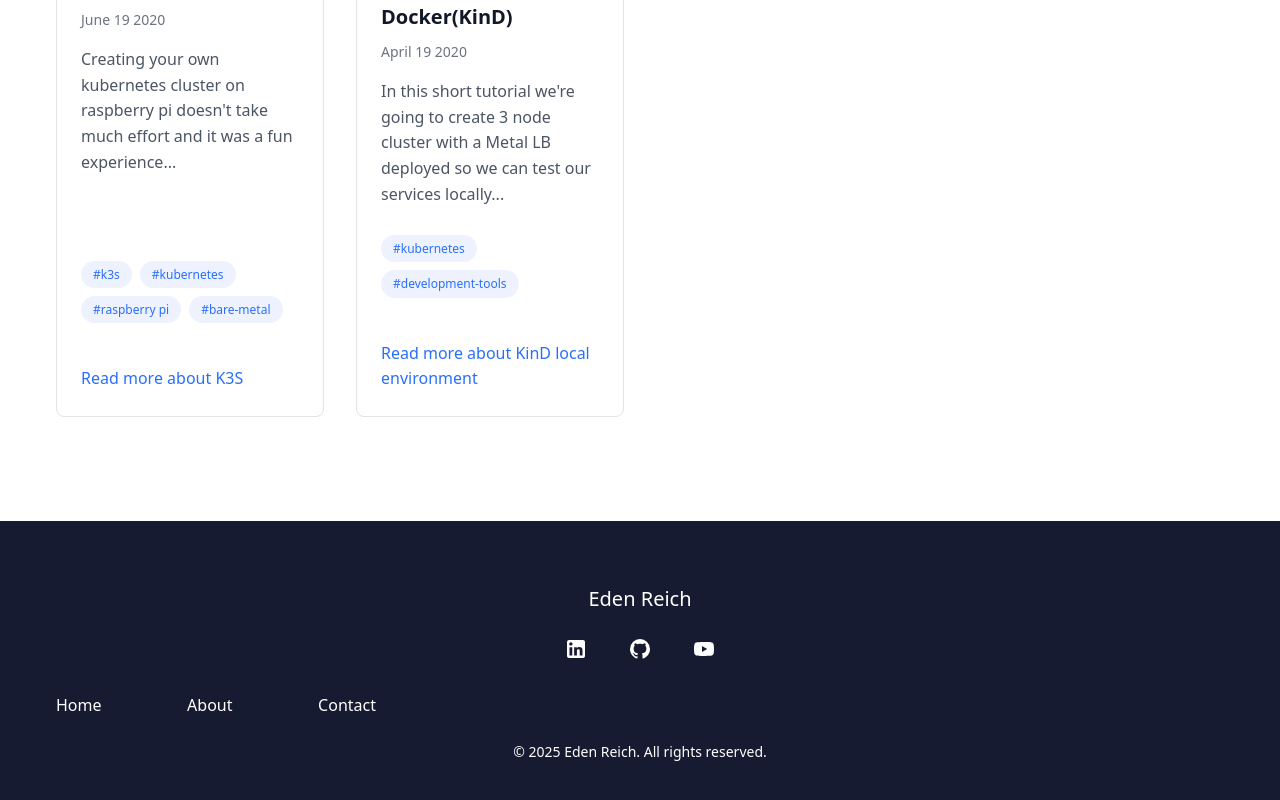
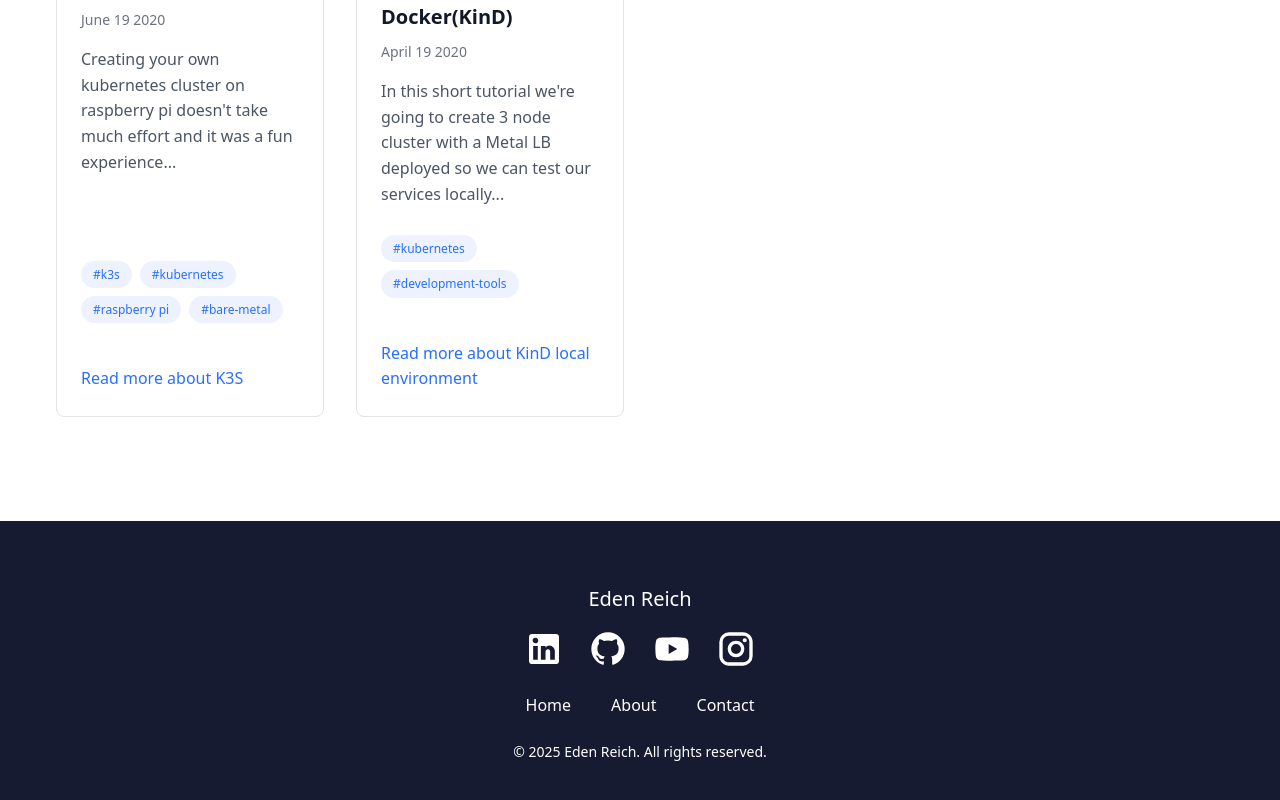
Before and after one commit to edenreich/engineering-blog, a Next.js app: page / in a window 1280 px wide. Shown: the part 3294-4094 px from the top of the page. Built offline with nearby package versions, Linux system fonts and the light colour scheme.

Commit message:
style: Update social media icons in Footer component for improved visibility and add Instagram link
Signed-off-by: Eden Reich <eden.reich@gmail.com>

```diff
--- a/components/Footer.tsx
+++ b/components/Footer.tsx
@@ -20,7 +20,7 @@ export default function Footer() {
               aria-label="LinkedIn"
               style={{ display: 'flex', width: '40px', height: '40px', justifyContent: 'center', alignItems: 'center' }}
             >
-              <svg xmlns="http://www.w3.org/2000/svg" viewBox="0 0 24 24" fill="currentColor" width="24" height="24">
+              <svg xmlns="http://www.w3.org/2000/svg" viewBox="0 0 24 24" fill="currentColor" width="40" height="40">
                 <path d="M19,3A2,2 0 0,1 21,5V19A2,2 0 0,1 19,21H5A2,2 0 0,1 3,19V5A2,2 0 0,1 5,3H19M18.5,18.5V13.2A3.26,3.26 0 0,0 15.24,9.94C14.39,9.94 13.4,10.46 12.92,11.24V10.13H10.13V18.5H12.92V13.57C12.92,12.8 13.54,12.17 14.31,12.17A1.4,1.4 0 0,1 15.71,13.57V18.5H18.5M6.88,8.56A1.68,1.68 0 0,0 8.56,6.88C8.56,5.95 7.81,5.19 6.88,5.19A1.69,1.69 0 0,0 5.19,6.88C5.19,7.81 5.95,8.56 6.88,8.56M8.27,18.5V10.13H5.5V18.5H8.27Z" />
               </svg>
             </Link>
@@ -32,7 +32,7 @@ export default function Footer() {
               aria-label="GitHub"
               style={{ display: 'flex', width: '40px', height: '40px', justifyContent: 'center', alignItems: 'center' }}
             >
-              <svg xmlns="http://www.w3.org/2000/svg" viewBox="0 0 24 24" fill="currentColor" width="24" height="24">
+              <svg xmlns="http://www.w3.org/2000/svg" viewBox="0 0 24 24" fill="currentColor" width="40" height="40">
                 <path d="M12,2A10,10 0 0,0 2,12C2,16.42 4.87,20.17 8.84,21.5C9.34,21.58 9.5,21.27 9.5,21C9.5,20.77 9.5,20.14 9.5,19.31C6.73,19.91 6.14,17.97 6.14,17.97C5.68,16.81 5.03,16.5 5.03,16.5C4.12,15.88 5.1,15.9 5.1,15.9C6.1,15.97 6.63,16.93 6.63,16.93C7.5,18.45 8.97,18 9.54,17.76C9.63,17.11 9.89,16.67 10.17,16.42C7.95,16.17 5.62,15.31 5.62,11.5C5.62,10.39 6,9.5 6.65,8.79C6.55,8.54 6.2,7.5 6.75,6.15C6.75,6.15 7.59,5.88 9.5,7.17C10.29,6.95 11.15,6.84 12,6.84C12.85,6.84 13.71,6.95 14.5,7.17C16.41,5.88 17.25,6.15 17.25,6.15C17.8,7.5 17.45,8.54 17.35,8.79C18,9.5 18.38,10.39 18.38,11.5C18.38,15.32 16.04,16.16 13.81,16.41C14.17,16.72 14.5,17.33 14.5,18.26C14.5,19.6 14.5,20.68 14.5,21C14.5,21.27 14.66,21.59 15.17,21.5C19.14,20.16 22,16.42 22,12A10,10 0 0,0 12,2Z" />
               </svg>
             </Link>
@@ -44,14 +44,26 @@ export default function Footer() {
               aria-label="YouTube"
               style={{ display: 'flex', width: '40px', height: '40px', justifyContent: 'center', alignItems: 'center' }}
             >
-              <svg xmlns="http://www.w3.org/2000/svg" viewBox="0 0 24 24" fill="currentColor" width="24" height="24">
+              <svg xmlns="http://www.w3.org/2000/svg" viewBox="0 0 24 24" fill="currentColor" width="40" height="40">
                 <path d="M10,15L15.19,12L10,9V15M21.56,7.17C21.69,7.64 21.78,8.27 21.84,9.07C21.91,9.87 21.94,10.56 21.94,11.16L22,12C22,14.19 21.84,15.8 21.56,16.83C21.31,17.73 20.73,18.31 19.83,18.56C19.36,18.69 18.5,18.78 17.18,18.84C15.88,18.91 14.69,18.94 13.59,18.94L12,19C7.81,19 5.2,18.84 4.17,18.56C3.27,18.31 2.69,17.73 2.44,16.83C2.31,16.36 2.22,15.73 2.16,14.93C2.09,14.13 2.06,13.44 2.06,12.84L2,12C2,9.81 2.16,8.2 2.44,7.17C2.69,6.27 3.27,5.69 4.17,5.44C4.64,5.31 5.5,5.22 6.82,5.16C8.12,5.09 9.31,5.06 10.41,5.06L12,5C16.19,5 18.8,5.16 19.83,5.44C20.73,5.69 21.31,6.27 21.56,7.17Z" />
+              </svg>
+            </Link>
+            <Link
+              href="https://www.instagram.com/eden.reich.7/"
+              target="_blank"
+              rel="noopener noreferrer"
+              className="social-icon"
+              aria-label="Instagram"
+              style={{ display: 'flex', width: '40px', height: '40px', justifyContent: 'center', alignItems: 'center' }}
+            >
+              <svg xmlns="http://www.w3.org/2000/svg" viewBox="0 0 24 24" fill="currentColor" width="40" height="40">
+                <path d="M7.8,2H16.2C19.4,2 22,4.6 22,7.8V16.2A5.8,5.8 0 0,1 16.2,22H7.8C4.6,22 2,19.4 2,16.2V7.8A5.8,5.8 0 0,1 7.8,2M7.6,4A3.6,3.6 0 0,0 4,7.6V16.4C4,18.39 5.61,20 7.6,20H16.4A3.6,3.6 0 0,0 20,16.4V7.6C20,5.61 18.39,4 16.4,4H7.6M17.25,5.5A1.25,1.25 0 0,1 18.5,6.75A1.25,1.25 0 0,1 17.25,8A1.25,1.25 0 0,1 16,6.75A1.25,1.25 0 0,1 17.25,5.5M12,7A5,5 0 0,1 17,12A5,5 0 0,1 12,17A5,5 0 0,1 7,12A5,5 0 0,1 12,7M12,9A3,3 0 0,0 9,12A3,3 0 0,0 12,15A3,3 0 0,0 15,12A3,3 0 0,0 12,9Z" />
               </svg>
             </Link>
           </div>
 
           <nav className="mb-6 w-full">
-            <ul className="flex justify-between max-w-xs mx-auto">
+            <ul className="flex justify-center gap-10 mx-auto">
               <li>
                 <Link
                   href="/"
```
